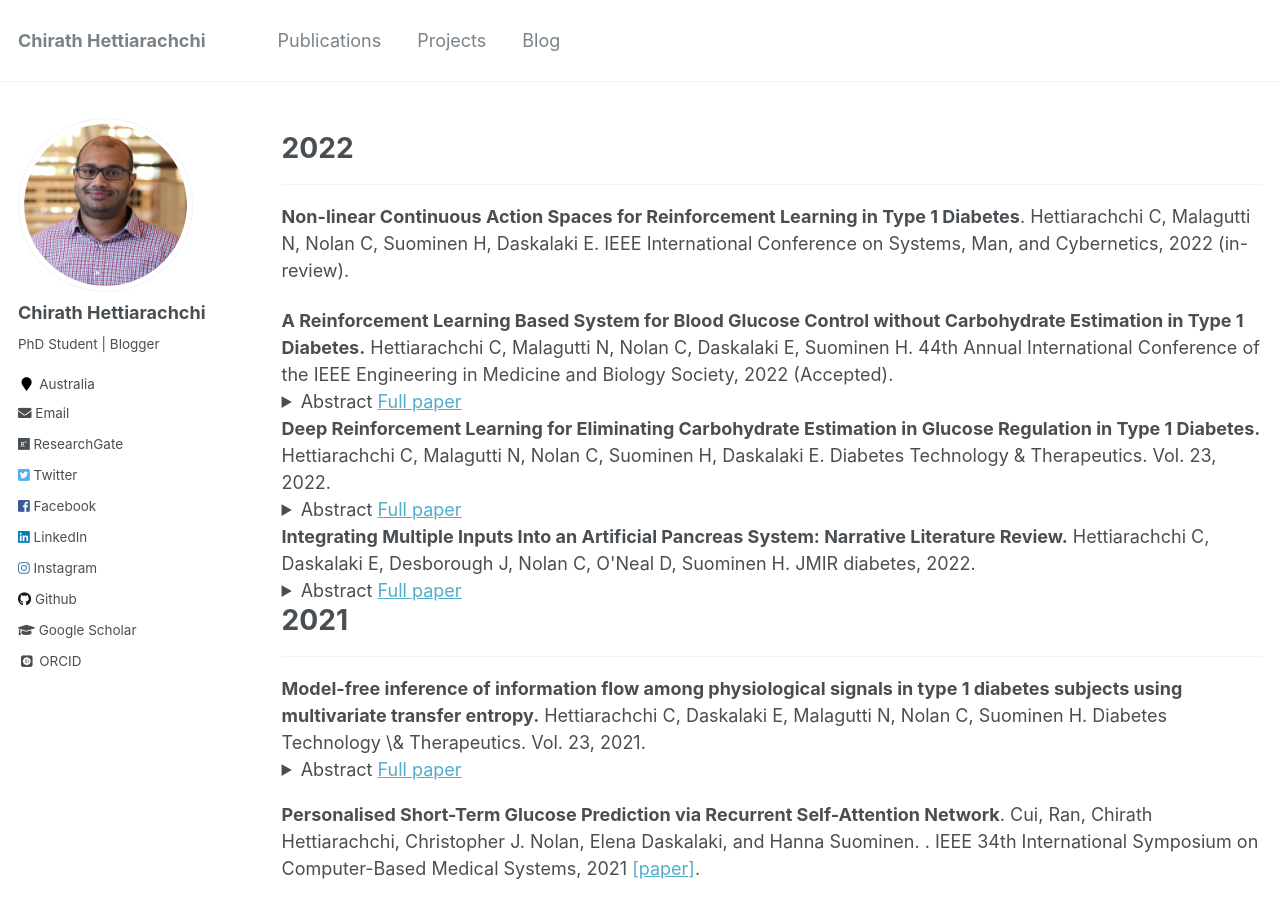
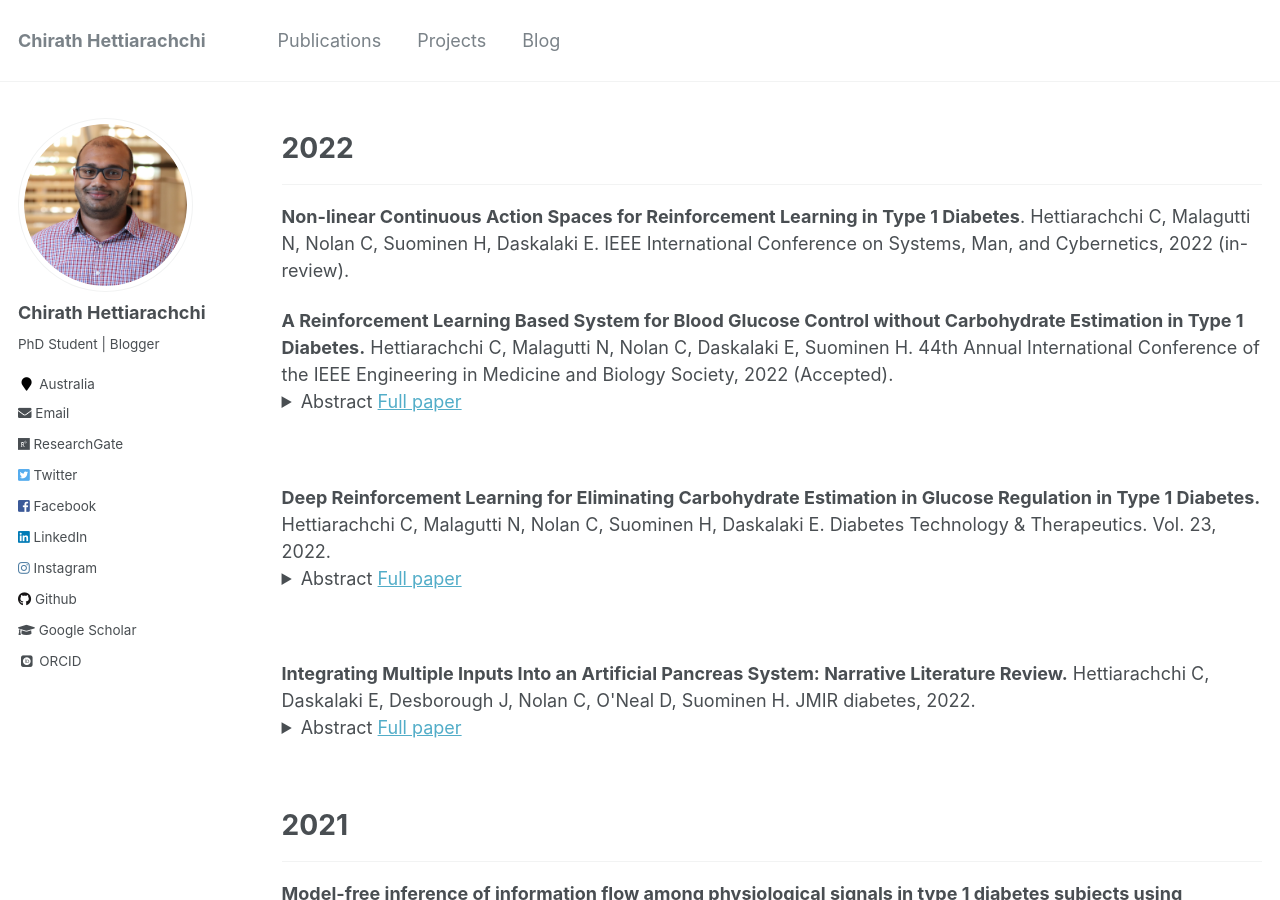
Before and after one commit to chirathyh/chirathyh.github.io, a Jekyll site: the page built from _pages/publications.md, in a window 1280 px wide and 900 px high. Built offline with Jekyll 4.4.1, drawn with Linux system fonts in a browser that asks for light colours; some web fonts are replaced.

Commit message:
Update publications.md

```diff
--- a/_pages/publications.md
+++ b/_pages/publications.md
@@ -18,7 +18,7 @@
 
 </details>
 </div>
-
+<br>
 
 <div>
 <strong>Deep Reinforcement Learning for Eliminating Carbohydrate Estimation in Glucose Regulation in Type 1 Diabetes.</strong> Hettiarachchi C, Malagutti N, Nolan C, Suominen H, Daskalaki E. Diabetes Technology & Therapeutics. Vol. 23, 2022.
@@ -29,7 +29,7 @@
 
 </details>
 </div>
-
+<br>
 
 <div>
 <strong>Integrating Multiple Inputs Into an Artificial Pancreas System: Narrative Literature Review.</strong> Hettiarachchi C, Daskalaki E, Desborough J, Nolan C, O'Neal D, Suominen H. JMIR diabetes, 2022.
@@ -40,7 +40,7 @@
 
 </details>
 </div>
-
+<br>
 
 # 2021
 ---
@@ -50,17 +50,17 @@
 <details>
   <summary>Abstract <a href="https://www.liebertpub.com/doi/full/10.1089/dia.2021.2525.abstracts">Full paper</a></summary>
 
-<blockquote><p><strong>Background and Aims</strong>: The complexity and inter‐subject variability of the glucoregulatory system calls for the integration of additional physiological signals in the daily management of glycaemia in Type 1 Diabetes (T1D). The aim of this study was to explore the Information Flow (IF) among different physiological signals in T1D subjects.</br>
+<blockquote><p><strong>Background and Aims</strong>: The complexity and inter‐subject variability of the glucoregulatory system calls for the integration of additional physiological signals in the daily management of glycaemia in Type 1 Diabetes (T1D). The aim of this study was to explore the Information Flow (IF) among different physiological signals in T1D subjects.<br>
 
-<strong>Methods</strong>: The OhioT1DM dataset was used for the analysis, where Continuous Glucose Monitoring (CGM), insulin delivery, meals, Galvanic Skin Response (GSR), skin temperature, and Heart Rate (HR) information was available for six weeks. The Multivariate Transfer Entropy (MTE) technique was used to construct subject‐specific network graphs and infer the existence, direction, and time lag of IF between the aforementioned parameters.</br>
+<strong>Methods</strong>: The OhioT1DM dataset was used for the analysis, where Continuous Glucose Monitoring (CGM), insulin delivery, meals, Galvanic Skin Response (GSR), skin temperature, and Heart Rate (HR) information was available for six weeks. The Multivariate Transfer Entropy (MTE) technique was used to construct subject‐specific network graphs and infer the existence, direction, and time lag of IF between the aforementioned parameters.<br>
 
-<strong>Results</strong>: Preliminary results from six subjects showed a consistent IF from HR to GSR. Moreover, an IF from HR to CGM was observed in all except one subject. Other IF relations varied among subjects and this fact could be attributed to individual differences in insulin treatment, insulin sensitivity, lifestyle, and biological variability.</br>
+<strong>Results</strong>: Preliminary results from six subjects showed a consistent IF from HR to GSR. Moreover, an IF from HR to CGM was observed in all except one subject. Other IF relations varied among subjects and this fact could be attributed to individual differences in insulin treatment, insulin sensitivity, lifestyle, and biological variability.<br>
 
 <strong>Conclusions</strong>: MTE is a valuable model‐free tool to estimate IF in complex multivariate time‐series. Our analysis demonstrated relations among the considered physiological signals in T1D subjects. As a next step, additional subjects will be evaluated, and an interpretation framework will be designed to associate the found relations to individual characteristics, in particular CGM. Knowledge of these inter‐relations can deepen the understanding of the glucoregulatory system and the design of personalised modelling and treatment solutions.</p></blockquote>
 
 </details>
 </div>
-
+<br>
 
 **Personalised Short-Term Glucose Prediction via Recurrent Self-Attention Network**. Cui, Ran, Chirath Hettiarachchi, Christopher J. Nolan, Elena Daskalaki, and Hanna Suominen. . IEEE 34th International Symposium on Computer-Based Medical Systems, 2021 [[paper]](https://ieeexplore.ieee.org/abstract/document/9474665).
 
```
